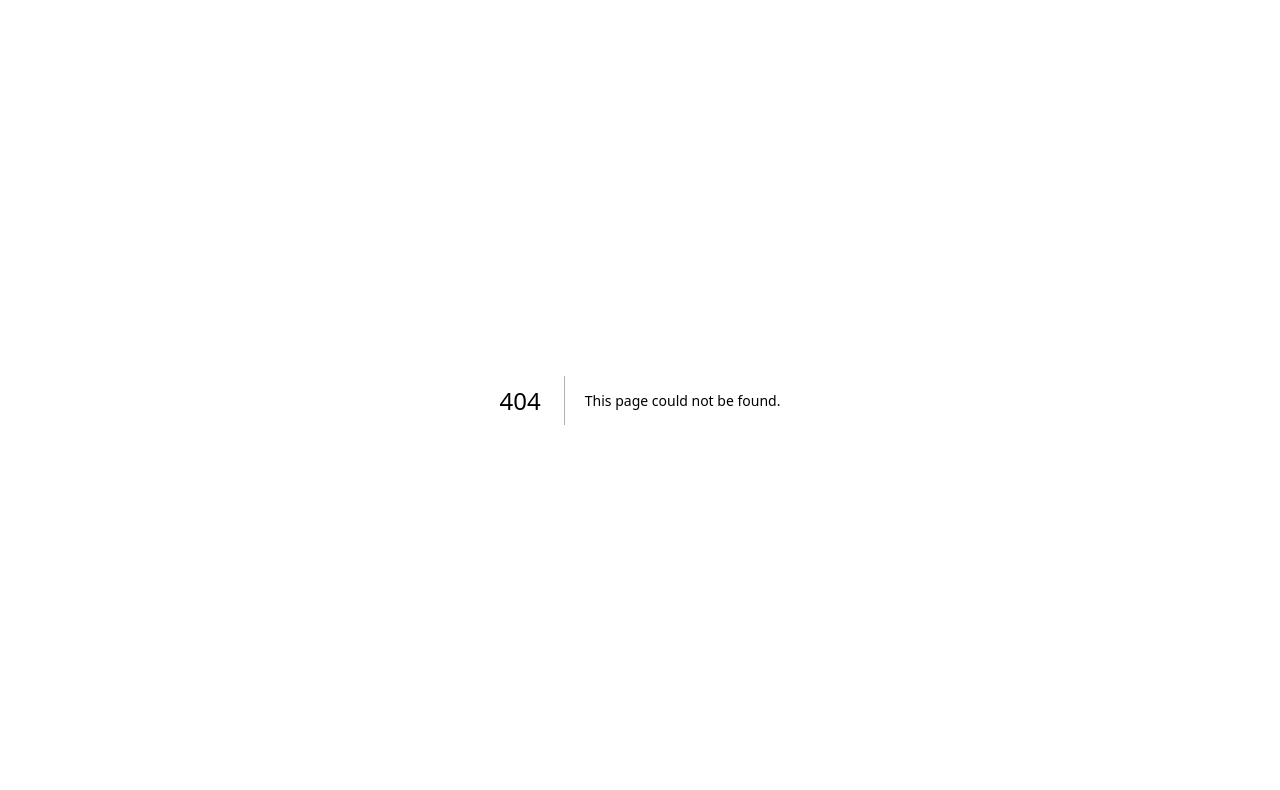
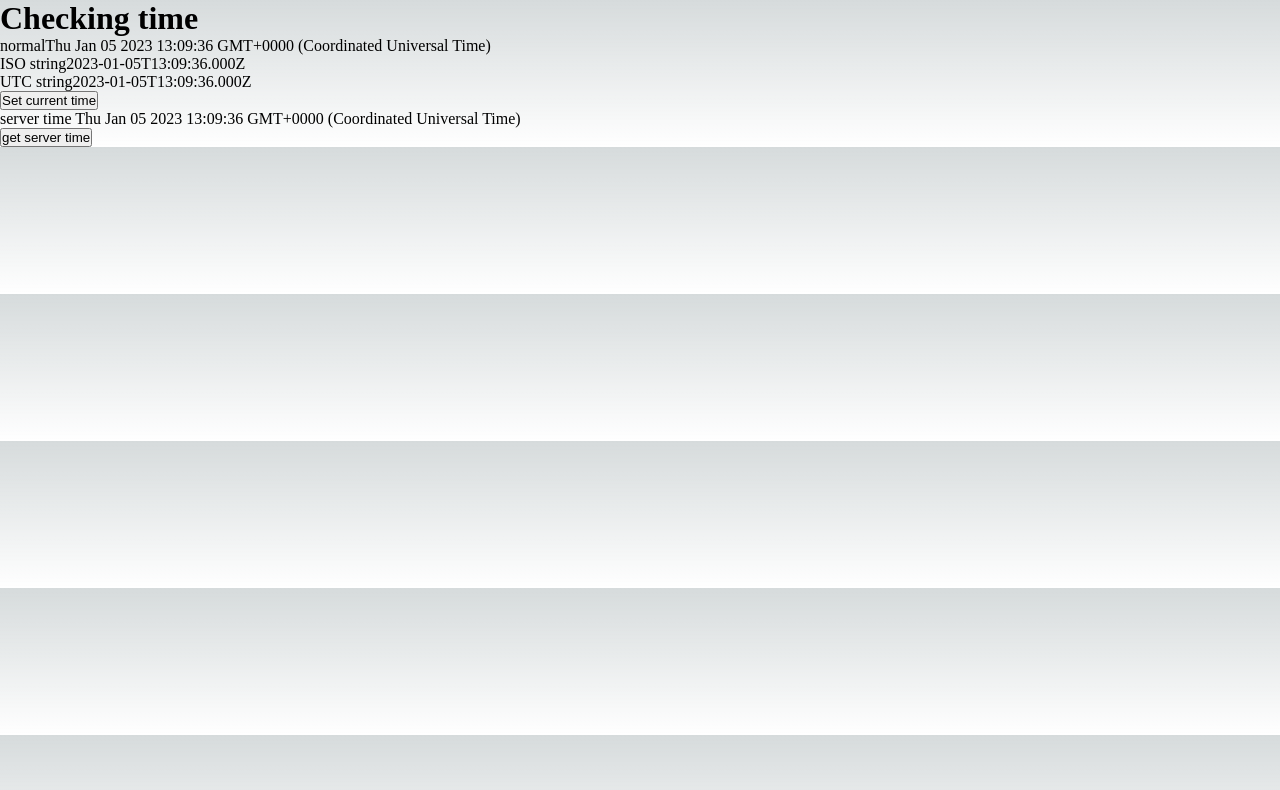
Before and after one commit to Konrad-Kasprzyk/chat-rooms, a Next.js app: page /time in a window 1280 px wide. Before the commit this address had no page. Shown: the top 790 px of the page. Built offline with nearby package versions, Linux system fonts and the light colour scheme; no server answers.

Commit message:
Add some unimportant pages for testing

```diff
--- /dev/null
+++ b/app/time/page.tsx
@@ -0,0 +1,39 @@
+"use client";
+
+import { addDoc, collection, getDoc, serverTimestamp, Timestamp } from "firebase/firestore";
+import { useState } from "react";
+import { db } from "../../db/firebase";
+import collections from "../../global/constants/collections";
+
+export default function Time() {
+  async function getServerTime() {
+    const docRef = await addDoc(collection(db, collections.projects), {
+      title: "first project",
+      currentTime: serverTimestamp() as Timestamp,
+    });
+    const projectSnap = await getDoc(docRef);
+    const data = projectSnap.data();
+    setServerTime(data!.currentTime.toDate());
+  }
+  const [time, setTime] = useState(new Date());
+  const [serverTime, setServerTime] = useState(new Date());
+
+  return (
+    <main>
+      <h1>Checking time</h1>
+      <div>normal{time.toString()}</div>
+      <div>ISO string{time.toISOString()}</div>
+      <div>UTC string{time.toISOString()}</div>
+      <button
+        onClick={() => {
+          setTime(new Date());
+        }}
+      >
+        Set current time
+      </button>
+      <br />
+      <div>server time {serverTime.toString()}</div>
+      <button onClick={() => getServerTime()}>get server time</button>
+    </main>
+  );
+}
```
Also changed, not shown: app/old-react/page.tsx (added, +12 -0 lines).
